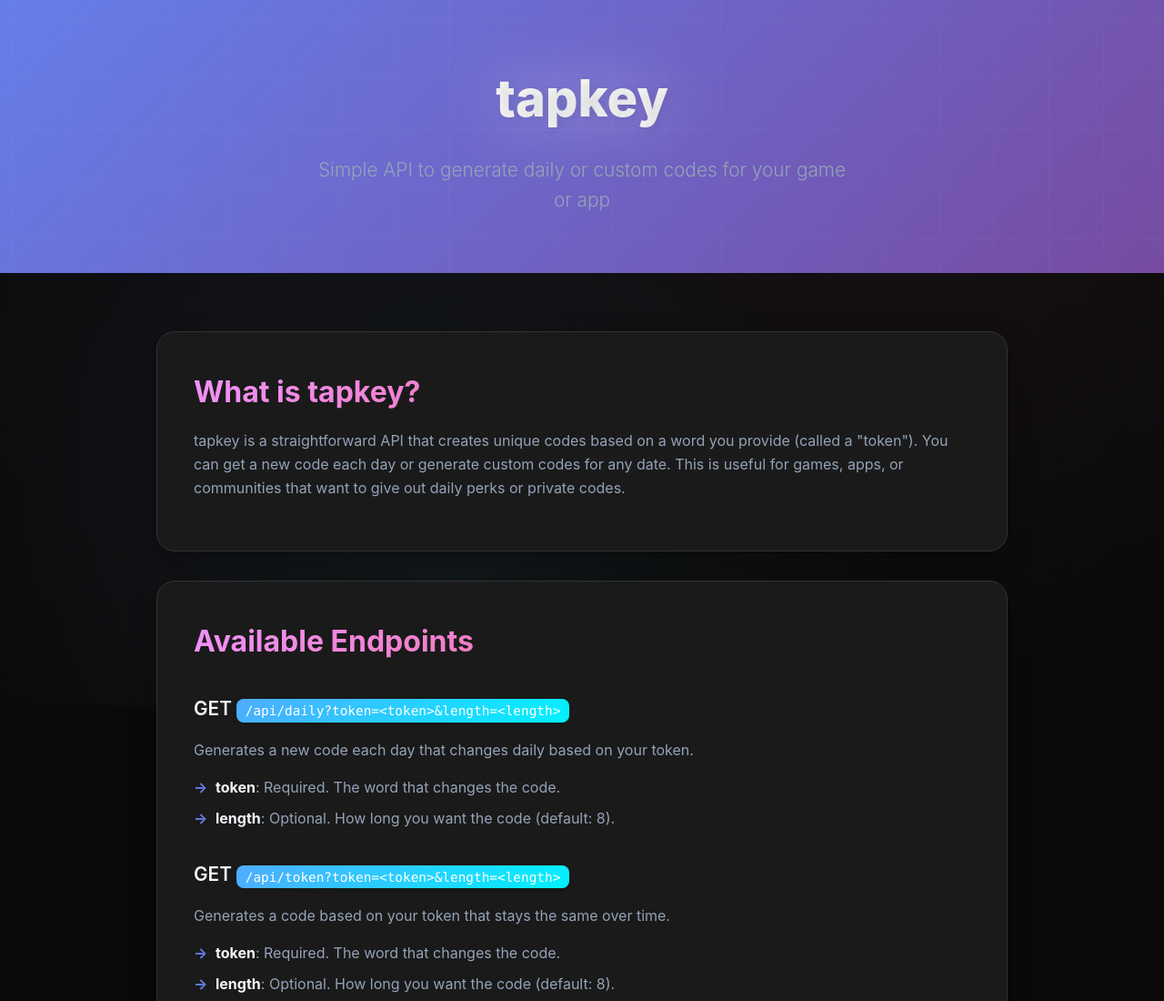
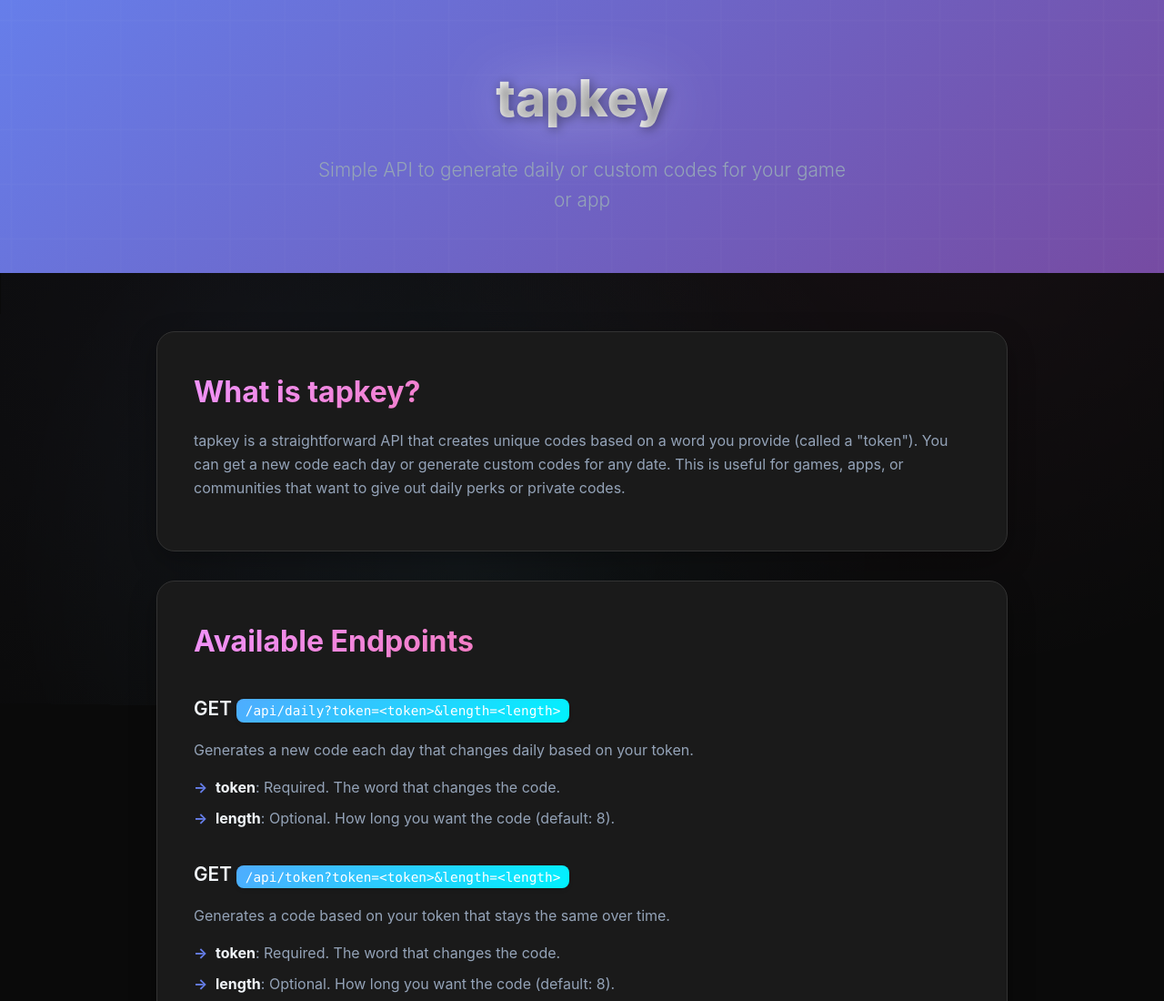
Before and after one commit to TensulStudios/discord-code-vr, a website: page index.html in a window 1280 px wide. Shown: the top 1100 px of the page at 91% size. Drawn offline with Linux system fonts and the light colour scheme; no server answers.

Commit message:
Update index.html

```diff
--- a/index.html
+++ b/index.html
@@ -132,7 +132,7 @@
     -webkit-background-clip: text;
     -webkit-text-fill-color: transparent;
     background-clip: text;
-    text-shadow: 2px 2px 12px rgba(0, 0, 0, 0.1);
+    text-shadow: 2px 2px 12px rgba(0, 0, 0, 0.4);
     animation: glow 2s ease-in-out infinite alternate;
   }
 
```
